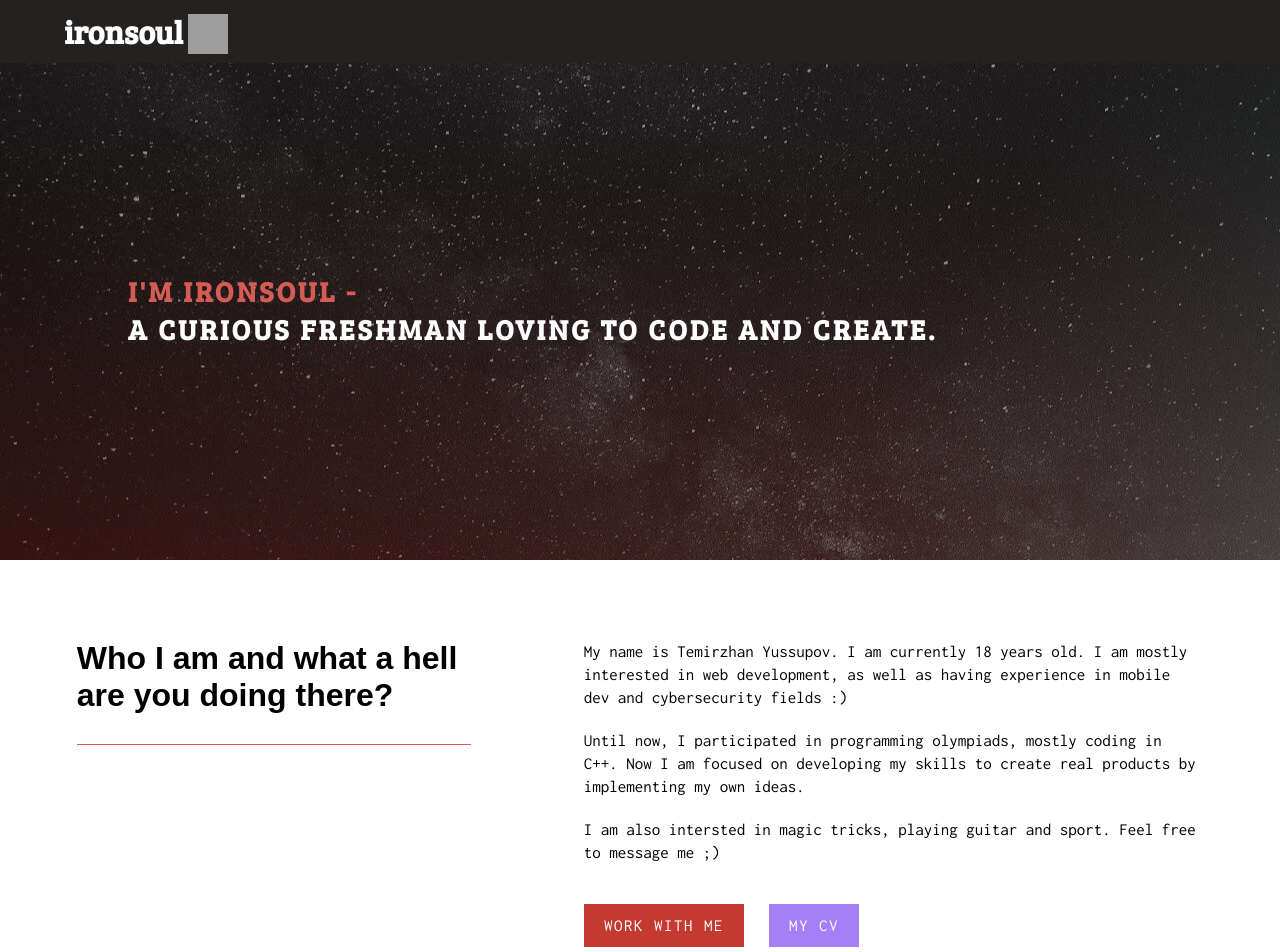
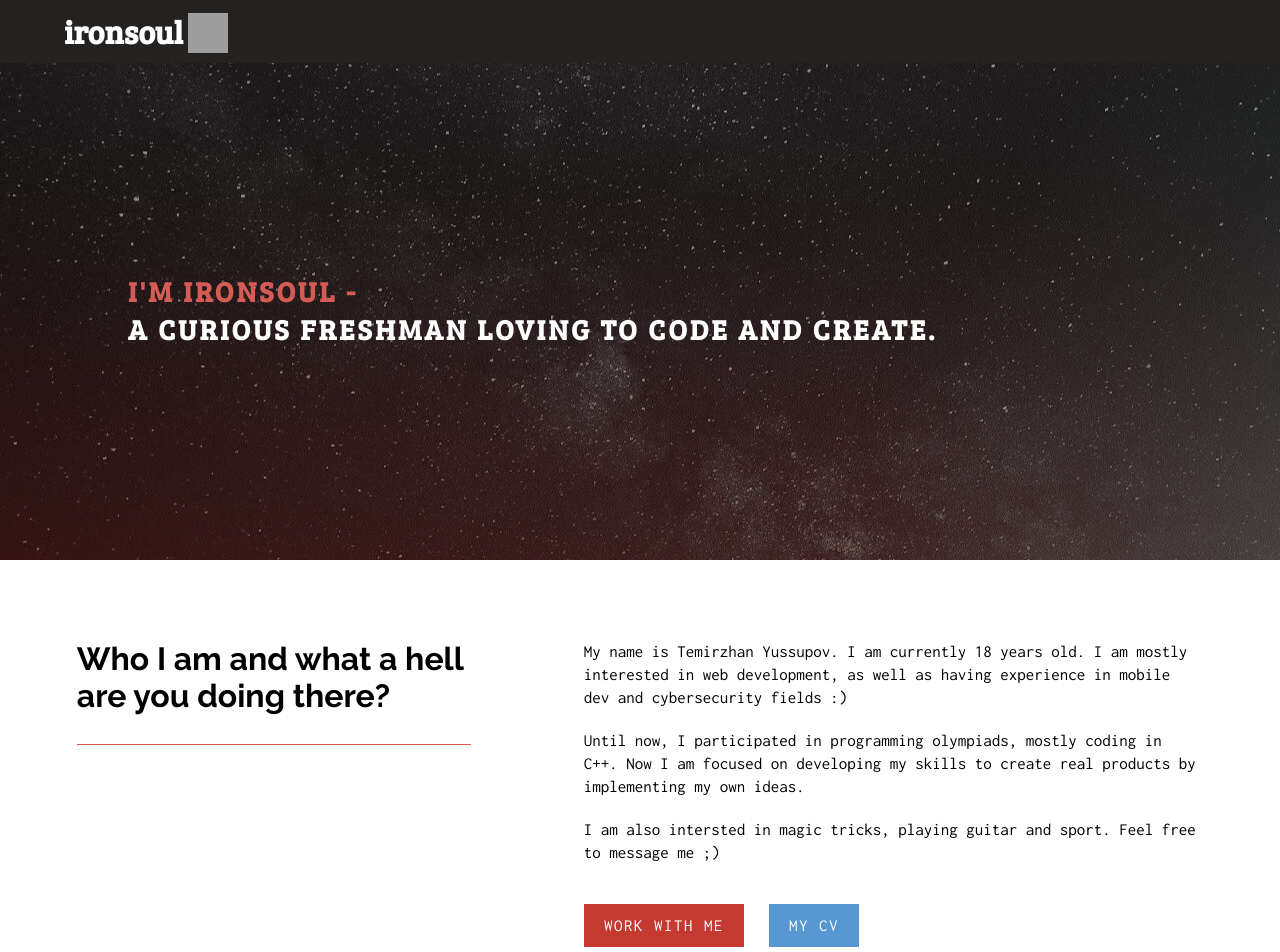
Before and after one commit to ironsoul0/ironsoul0.github.io, a React app: page / in a window 1280 px wide. Shown: the top 952 px of the page. Built offline with nearby package versions, Linux system fonts and the light colour scheme; grey boxes are pictures that could not be loaded.

Commit message:
Fix logo link

```diff
--- a/public/index.html
+++ b/public/index.html
@@ -13,6 +13,7 @@
   <meta property="og:site_name" content="ironsoul - Yussupov Temirzhan" />
   <link rel="manifest" href="%PUBLIC_URL%/manifest.json">
   <link rel="shortcut icon" href="%PUBLIC_URL%/favicon.ico">
+  <link href="https://fonts.googleapis.com/css?family=Raleway:400,700" rel="stylesheet">
   <link href="https://fonts.googleapis.com/css?family=Bree+Serif" rel="stylesheet">
   <link href="https://fonts.googleapis.com/css?family=Inconsolata:400,700" rel="stylesheet">
   <title>ironsoul - Yussupov Temirzhan</title>
--- a/src/components/AboutMe/AboutMe.css
+++ b/src/components/AboutMe/AboutMe.css
@@ -38,7 +38,7 @@
 }
 
 .checkCV {
-  background-color: rgba(143, 95, 244, 0.8);
+  background-color: rgba(45,125,199,0.8);
   margin-left: 25px;
 }
 
@@ -47,7 +47,7 @@
 }
 
 .checkCV:before {
-  background: rgba(143, 95, 244, 1);
+  background-color: rgba(45,125,199,1);
 }
 
 .actionButton {
--- a/src/components/Header/Header.css
+++ b/src/components/Header/Header.css
@@ -10,6 +10,8 @@
 }
 
 .logo {
+  text-decoration: none;
+  font-weight: bold;
   font-family: 'Bree Serif', serif;
   color: white;
   margin-left: 5%;
@@ -22,5 +24,5 @@
   width: 40px;
   height: 40px;
   margin-left: 5px;
-  margin-top: 5px;
+  margin-top: 3px;
 }
--- a/src/components/Header/Header.js
+++ b/src/components/Header/Header.js
@@ -4,9 +4,9 @@ import styles from './Header.css';
 const Header = (props) => {
   return (
     <div className={styles.header}>
-      <h1 className={styles.logo}>
+      <a href="https://ironsoul.me" rel="noopener noreferrer" target="_blank" className={styles.logo}>
         ironsoul
-      </h1>
+      </a>
       <img
         className={styles.logoPicture}
         src={require('../../assets/images/ironman-logo.png')}
```
